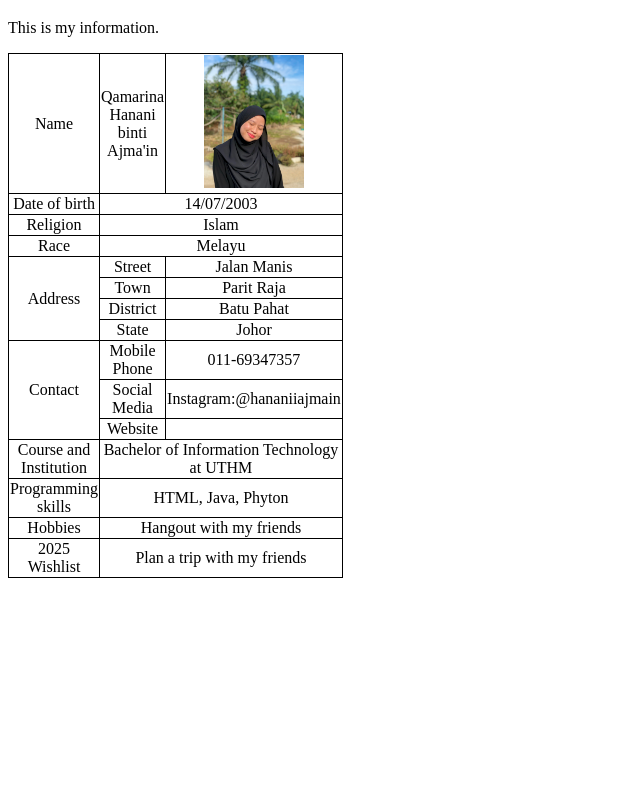
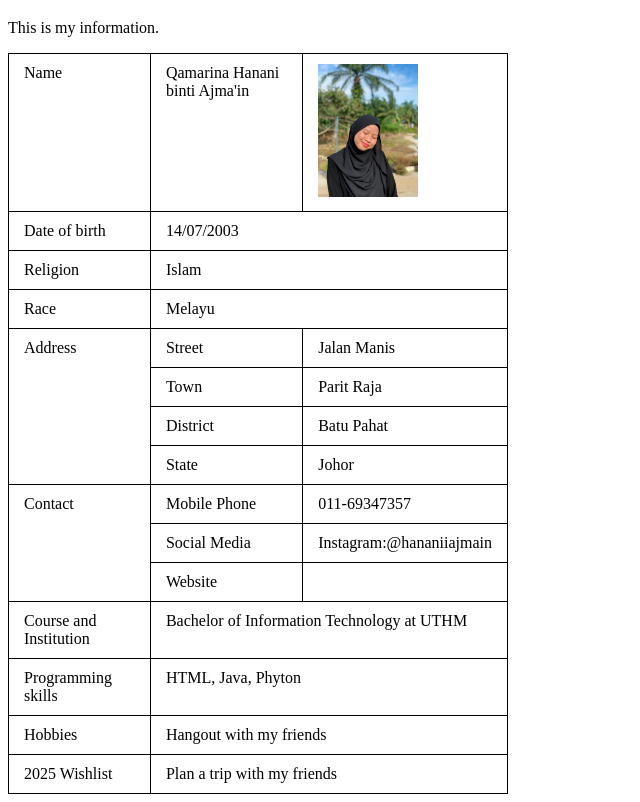
Before and after one commit to nanie11/lab_2, a plain HTML site: page index.html in a window 1280 px wide. Shown: the part 61-863 px from the top of the page, without its empty margins (0-640 px from the left). Before the commit the page ends 800 px from the top, so only its background shows below. Drawn offline with Linux system fonts and the light colour scheme.

Commit message:
makes table stretch across the page

```diff
--- a/index.html
+++ b/index.html
@@ -7,13 +7,14 @@
                 table {
                     border: 1px solid black;
                     border-collapse: collapse;
-                    width: 300px;
-                    height: 300px;
+                    width: 500px;
+                    height: auto;
                 }
                 td {
                     border: 1px solid black;
-                    text-align: center;
-                    vertical-align: middle;
+                    padding: 10px 15px;
+                    text-align: left;
+                    vertical-align: top;
 
                 }
                 img {
```
